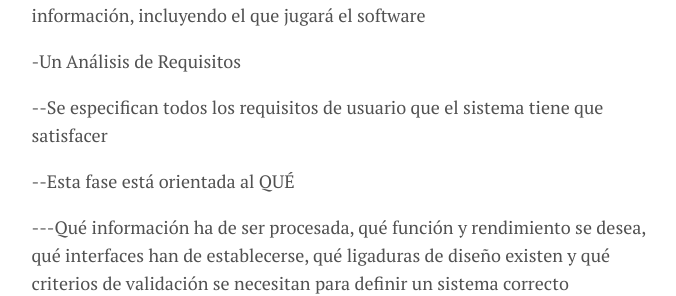
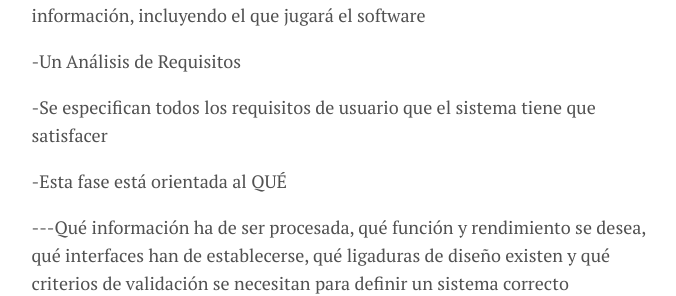
Before and after one commit to Christian20b/ChristianAlbia, a Jekyll site: the page built from _posts/2019-12-18-Proceso-de-Software.md, in a window 1280 px wide and 900 px high, scrolled down 9417 px. Shown: the part 165-461 px from the top of the window, without its empty margins (301-977 px from the left). Built offline with Jekyll 4.4.1, drawn with Linux system fonts in a browser that asks for light colours.

```diff
--- a/_posts/2019-12-18-Proceso-de-Software.md
+++ b/_posts/2019-12-18-Proceso-de-Software.md
@@ -176,8 +176,8 @@ image: forest.jpg
    <p>-Un Análisis de Sistemas</p>
    <p>--Se define el papel de cada elemento en el sistema automatizado de información, incluyendo el que jugará el software</p>
    <p>-Un Análisis de Requisitos</p>
-   <p>--Se especifican todos los requisitos de usuario que el sistema tiene que satisfacer</p>
-   <p>--Esta fase está orientada al QUÉ</p>
+   <p>-Se especifican todos los requisitos de usuario que el sistema tiene que satisfacer</p>
+   <p>-Esta fase está orientada al QUÉ</p>
    <p>---Qué información ha de ser procesada, qué función y rendimiento se desea, qué interfaces han de establecerse, qué ligaduras de diseño existen y qué criterios de validación se necesitan para definir un sistema correcto</p>
    <p>Existe un paso complementario: la planificación del proyecto software:</p>
    <p>-Se asignan los recursos</p>
```
